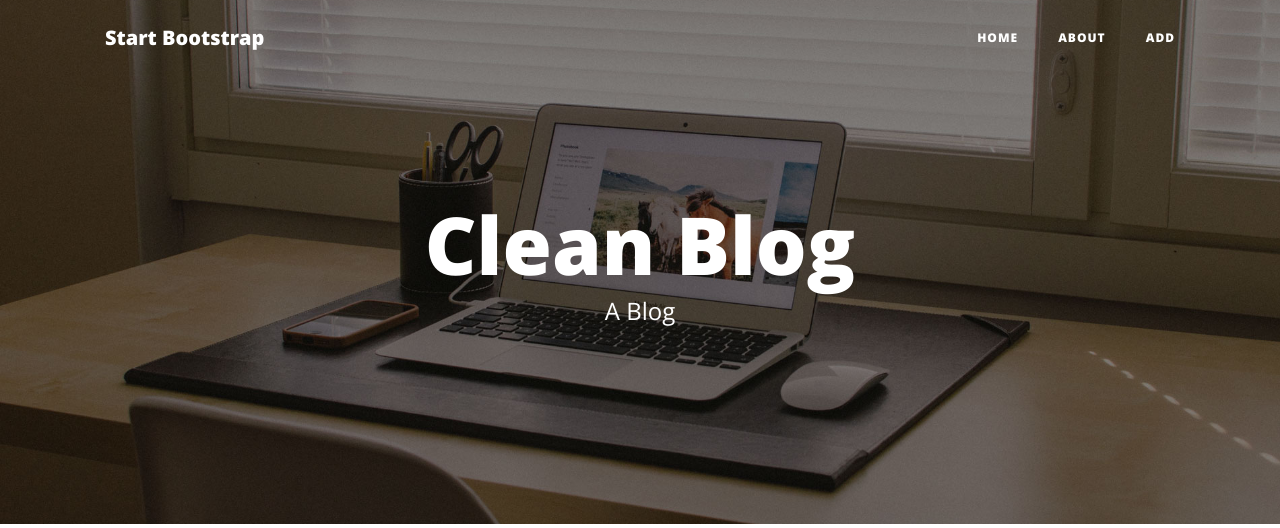
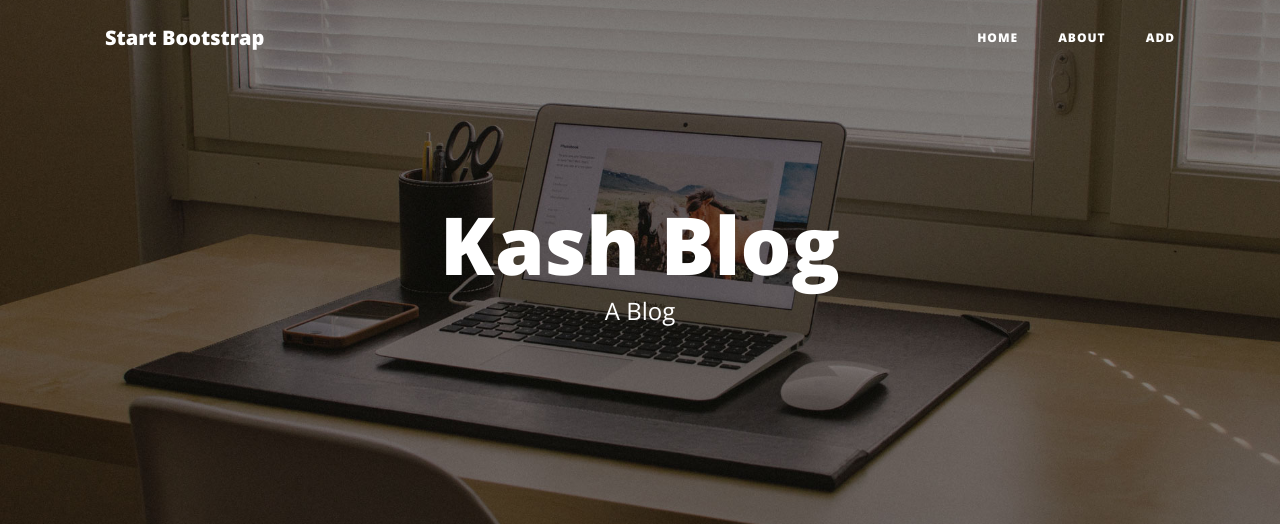
Before and after one commit to Julius-717/Blogger, a Flask app: page / in a window 1280 px wide. Shown: the top 528 px of the page. Run offline with Flask 2, Linux system fonts and the light colour scheme; data comes from the database, SQL or seed files in the repository; some libraries are stand-ins or nearby versions.

Commit message:
add header name

```diff
--- a/templates/index.html
+++ b/templates/index.html
@@ -55,7 +55,7 @@
         <div class="row">
           <div class="col-lg-8 col-md-10 mx-auto">
             <div class="site-heading">
-              <h1>Clean Blog</h1>
+              <h1>Kash Blog</h1>
               <span class="subheading">A Blog </span>
             </div>
           </div>
```
